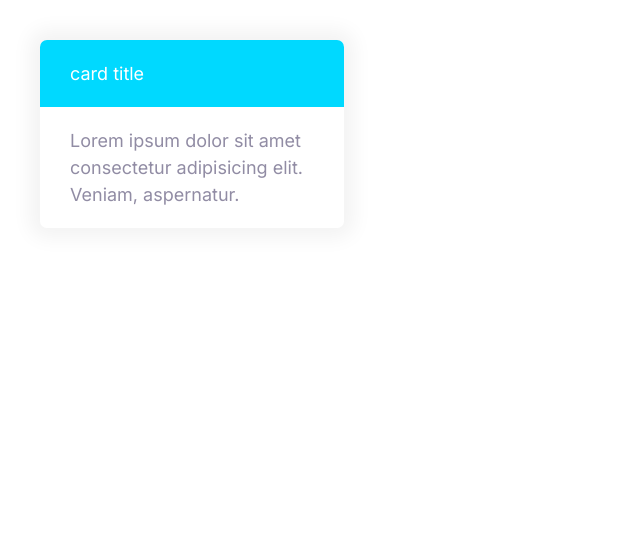
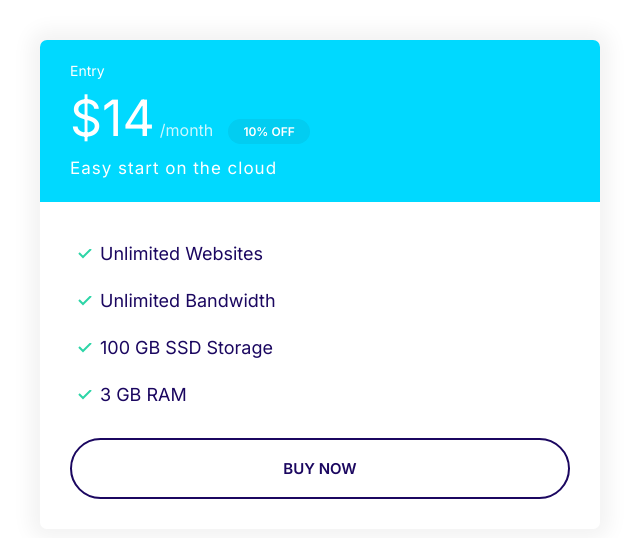
Before and after one commit to MuhammadAnas126/First-Website, a plain HTML site: page index.html in a window 1280 px wide. Shown: the whole page, without its empty margins (0-640 px from the left). Drawn offline with Linux system fonts and the light colour scheme.

Commit message:
Making Full Card

```diff
--- a/css/styles.css
+++ b/css/styles.css
@@ -247,3 +247,49 @@
     background: var(--color-secondary);
     color: #fff;
 }
+.card--secondary .badge--secondary {
+    background: #02cdf1;
+}
+/* Plans */
+.plan__name {
+    font-size: 2.4rem;
+    margin: 0;
+    color: #fff;
+    font-weight: 500 ;
+}
+.plan__price {
+    font-size: 6rem;
+}
+.plan__billing-cycle {
+    font-size: 2.4rem;
+    font-weight: 300;
+    opacity: 0.8;
+    margin-right: 1rem;
+}
+.badge--small {
+    font-size: 1.2rem;
+    padding: 0.5rem 1.5rem;
+}
+.plan__description {
+    font-weight: 300;
+    font-size: 2rem;
+    letter-spacing: 1px;
+    display: block;
+}
+.plan .list__item {
+    margin-bottom: 2rem;
+}
+@media screen and (min-width: 1024px) {
+    .plan__name {
+        font-size: 1.4rem;
+    }
+    .plan__price {
+        font-size: 5rem;
+    }
+    .plan__billing-cycle {
+        font-size: 1.6rem;
+    }
+    .plan__description {
+        font-size: 1.7rem;
+    }
+}
--- a/index.html
+++ b/index.html
@@ -14,12 +14,25 @@
     />
   </head>
   <body>
-    <div style="width: 30%; padding: 4rem">
-      <div class="card card--secondary">
-        <header class="card__header">card title</header>
-        <div class="card__body">
-          Lorem ipsum dolor sit amet consectetur adipisicing elit. Veniam,
-          aspernatur.
+    <div style="width: 50%; padding: 4rem">
+      <div class="plan">
+        <div class="card card--secondary">
+          <header class="card__header">
+            <h3 class="plan__name">Entry</h3>
+            <span class="plan__price">$14</span>
+            <span class="plan__billing-cycle">/month</span>
+            <span class="badge badge--secondary badge--small">10% OFF</span>
+            <span class="plan__description">Easy start on the cloud</span>
+          </header>
+          <div class="card__body">
+            <ul class="list list--tick">
+              <li class="list__item">Unlimited Websites</li>
+              <li class="list__item">Unlimited Bandwidth</li>
+              <li class="list__item">100 GB SSD Storage</li>
+              <li class="list__item">3 GB RAM</li>
+            </ul>
+            <button class="btn btn--outline btn--block">buy now</button>
+          </div>
         </div>
       </div>
     </div>
```
Also changed, not shown: components/card.html (+19 -6 lines).
